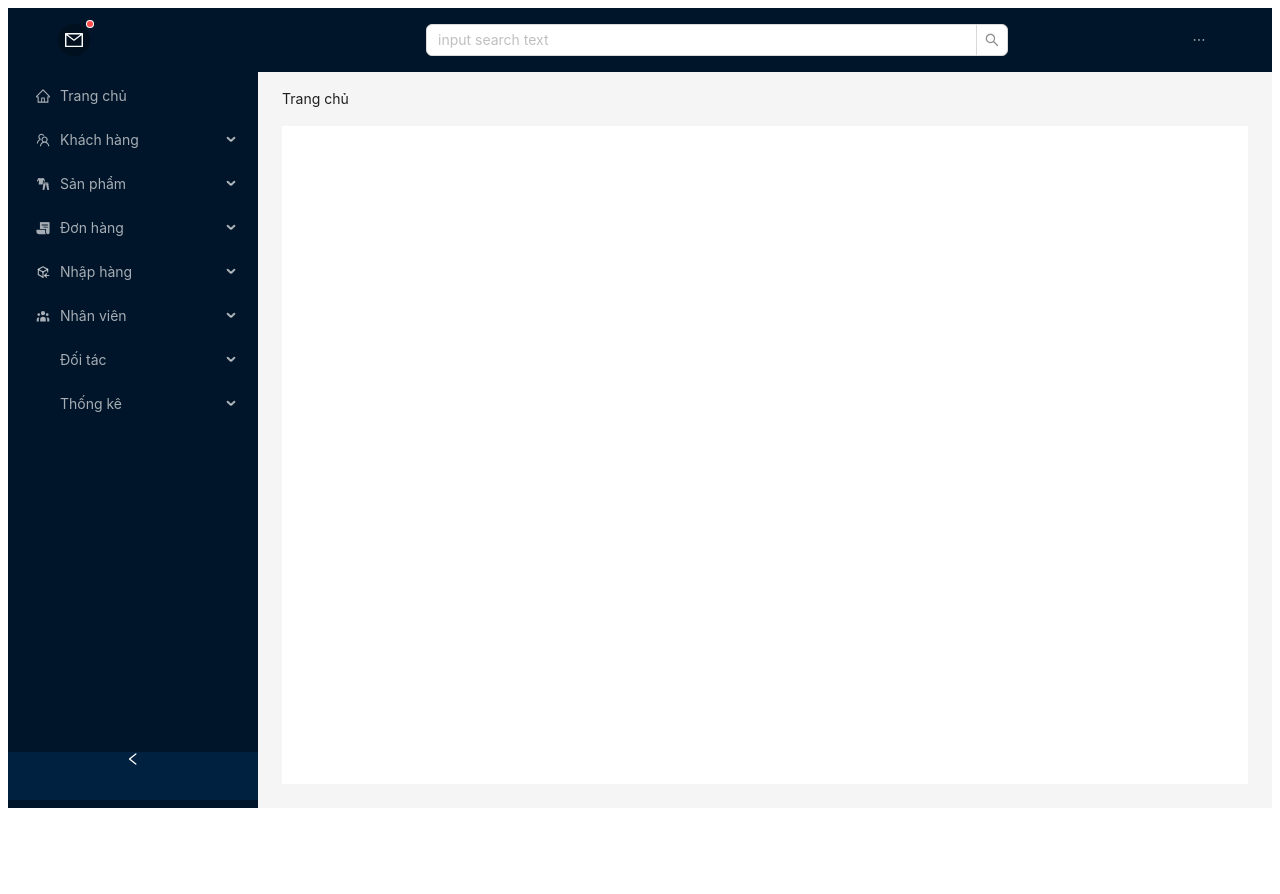
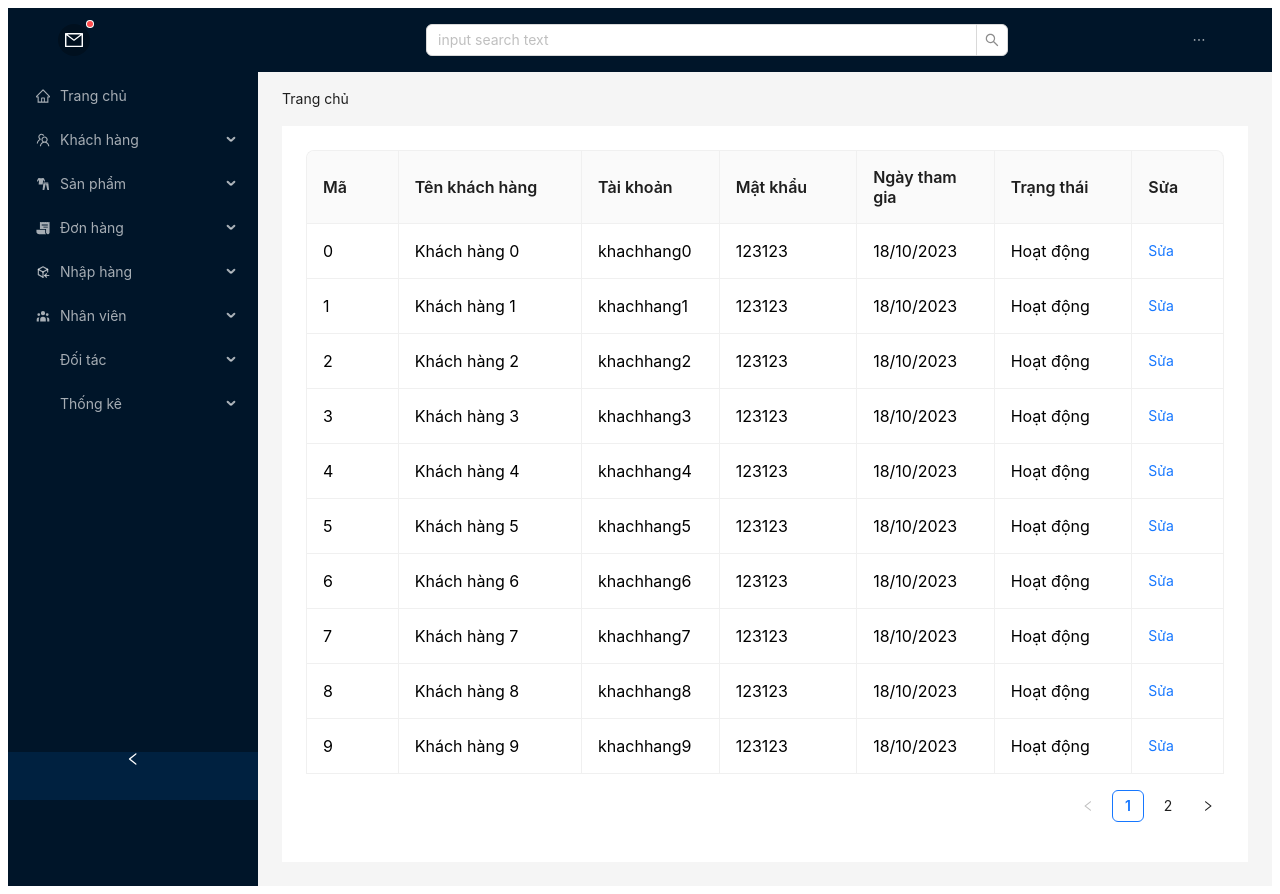
Before and after one commit to syphu3011/J2EE, a React app: page /AccountCus in a window 1280 px wide. Before the commit the page ends 816 px from the top, so only its background shows below. Built offline with nearby package versions, Linux system fonts and the light colour scheme; some icons are missing.

Commit message:
Account Cus update

```diff
--- a/src/views/admin/components/pagecontent/accountCus.tsx
+++ b/src/views/admin/components/pagecontent/accountCus.tsx
@@ -0,0 +1,203 @@
+import React, { useState } from 'react';
+import { Form, Input, InputNumber, Popconfirm, Table, Typography } from 'antd';
+
+interface Item {
+  key: string;
+  id: string;
+  name: string;
+  account: string;
+  password: string;
+  dateinit: string;
+  status: string;
+}
+
+const originData: Item[] = [];
+for (let i = 0; i < 20; i++) {
+  originData.push({
+    key: i.toString(),
+    id: `${i}`,
+    name: `Khách hàng ${i}`,
+    account: `khachhang${i}`,
+    password: `123123` ,
+    dateinit:`18/10/2023`,
+    status: `Hoạt động`,
+  });
+}
+interface EditableCellProps extends React.HTMLAttributes<HTMLElement> {
+  editing: boolean;
+  dataIndex: string;
+  title: any;
+  inputType: 'number' | 'text' | 'Date';
+  record: Item;
+  index: number;
+  children: React.ReactNode;
+}
+
+const EditableCell: React.FC<EditableCellProps> = ({
+  editing,
+  dataIndex,
+  title,
+  inputType,
+  record,
+  index,
+  children,
+  ...restProps
+}) => {
+const inputNode = inputType === 'number' ? <InputNumber /> : <Input />;
+
+  return (
+    <td {...restProps}>
+      {editing ? (
+        <Form.Item
+          name={dataIndex}
+          style={{ margin: 0 }}
+          rules={[
+            {
+              required: true,
+              message: `Hãy nhập ${title}!`,
+            },
+          ]}
+        >
+          {inputNode}
+        </Form.Item>
+      ) : (
+        children
+      )}
+    </td>
+  );
+};
+
+  const AccountCus= () => {
+  const [form] = Form.useForm();
+  const [data, setData] = useState(originData);
+  const [editingKey, setEditingKey] = useState('');
+
+  const isEditing = (record: Item) => record.key === editingKey;
+
+  const edit = (record: Partial<Item> & { key: React.Key }) => {
+    form.setFieldsValue({ name: '',numberphone: '',birthday: '' , ...record });
+    setEditingKey(record.key);
+  };
+
+  const cancel = () => {
+    setEditingKey('');
+  };
+
+  const save = async (key: React.Key) => {
+    try {
+      const row = (await form.validateFields()) as Item;
+
+      const newData = [...data];
+      const index = newData.findIndex((item) => key === item.key);
+      if (index > -1) {
+        const item = newData[index];
+        newData.splice(index, 1, {
+          ...item,
+          ...row,
+        });
+        setData(newData);
+        setEditingKey('');
+      } else {
+        newData.push(row);
+        setData(newData);
+        setEditingKey('');
+      }
+    } catch (errInfo) {
+      console.log('Validate Failed:', errInfo);
+    }
+  };
+
+  const columns = [
+    {
+      title: 'Mã',
+      dataIndex: 'id',
+      width: '10%',
+    },
+    {
+      title: 'Tên khách hàng',
+      dataIndex: 'name',
+      width: '20%',
+      editable: true,
+    },
+    {
+      title: 'Tài khoản',
+      dataIndex: 'account',
+      width: '15%',
+      editable: true,
+    },
+    {
+      title: 'Mật khẩu',
+      dataIndex: 'password',
+      width: '15%',
+      editable: true,
+    },
+    {
+      title: 'Ngày tham gia',
+      dataIndex: 'dateinit',
+      width: '15%',
+    },
+    {
+      title: 'Trạng thái',
+      dataIndex: 'status',
+      width: '15%',
+    },
+    {
+      title: 'Sửa',
+      dataIndex: 'editcus',
+      render: (_: any, record: Item) => {
+        const editable = isEditing(record);
+        return editable ? (
+          <span>
+            <Typography.Link onClick={() => save(record.key)} style={{ marginRight: 8 }}>
+              Lưu
+            </Typography.Link>
+            <Popconfirm title="Bạn muốn hủy??" onConfirm={cancel}>
+              <a>Hủy</a>
+            </Popconfirm>
+          </span>
+        ) : (
+          <Typography.Link disabled={editingKey !== ''} onClick={() => edit(record)}>
+            Sửa
+          </Typography.Link>
+        );
+      },
+    },
+  ];
+
+  const mergedColumns = columns.map((col) => {
+    if (!col.editable) {
+      return col;
+    }
+    return {
+      ...col,
+      onCell: (record: Item) => ({
+        record,
+        inputType: col.dataIndex === 'numberphone' ? 'number' : 'text',
+        dataIndex: col.dataIndex,
+        title: col.title,
+        editing: isEditing(record),
+      }),
+    };
+  });
+
+  return (
+    <Form form={form} component={false}>
+      <Table
+        components={{
+          body: {
+            cell: EditableCell,
+          },
+        }}
+        bordered
+        dataSource={data}
+        columns={mergedColumns}
+        rowClassName="editable-row"
+        pagination={{
+          onChange: cancel,
+        }}
+      />
+    </Form>
+  );
+};
+
+export default AccountCus;
--- a/src/views/admin/router/router.tsx
+++ b/src/views/admin/router/router.tsx
@@ -4,6 +4,7 @@
 import {Routes,Route} from 'react-router-dom';
 import Product from '../components/pagecontent/product'
 import Receipt from '../components/pagecontent/receipt';
+import AccountCus from '../components/pagecontent/accountCus'
 
 export default class AppRoutesAdmin extends React.Component {
 
@@ -12,9 +13,11 @@
           return(
                <Routes>
                     <Route path="/" element={<HomeAdmin/>}   ></Route>
-                    <Route path="/Customers" element={<Customer/>}></Route>
+                    <Route path="/Customers" element={<Customer/>}></Route>\
+                    <Route path="/AccountCus" element={<AccountCus/>} ></Route>
                     <Route path="/Receipt" element={<Receipt/>} ></Route>
                     <Route path="/Products" element={<Product/>} ></Route>
+
                </Routes>
           )
      }
```
